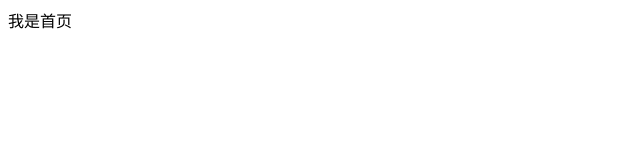
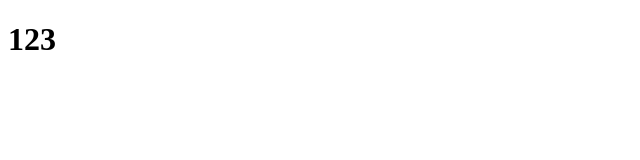
Before and after one commit to 1076923589/letao-35, a website: page public/back_manage/index.html in a window 1280 px wide. Shown: the whole page, without its empty margins (0-640 px from the left). Drawn offline with Linux system fonts and the light colour scheme.

Commit message:
我是修改后的back首页

```diff
--- a/public/back_manage/index.html
+++ b/public/back_manage/index.html
@@ -7,6 +7,6 @@
     <title>Document</title>
 </head>
 <body>
-    <div>我是首页</div>
+    <h1>123</h1>
 </body>
 </html>
```
